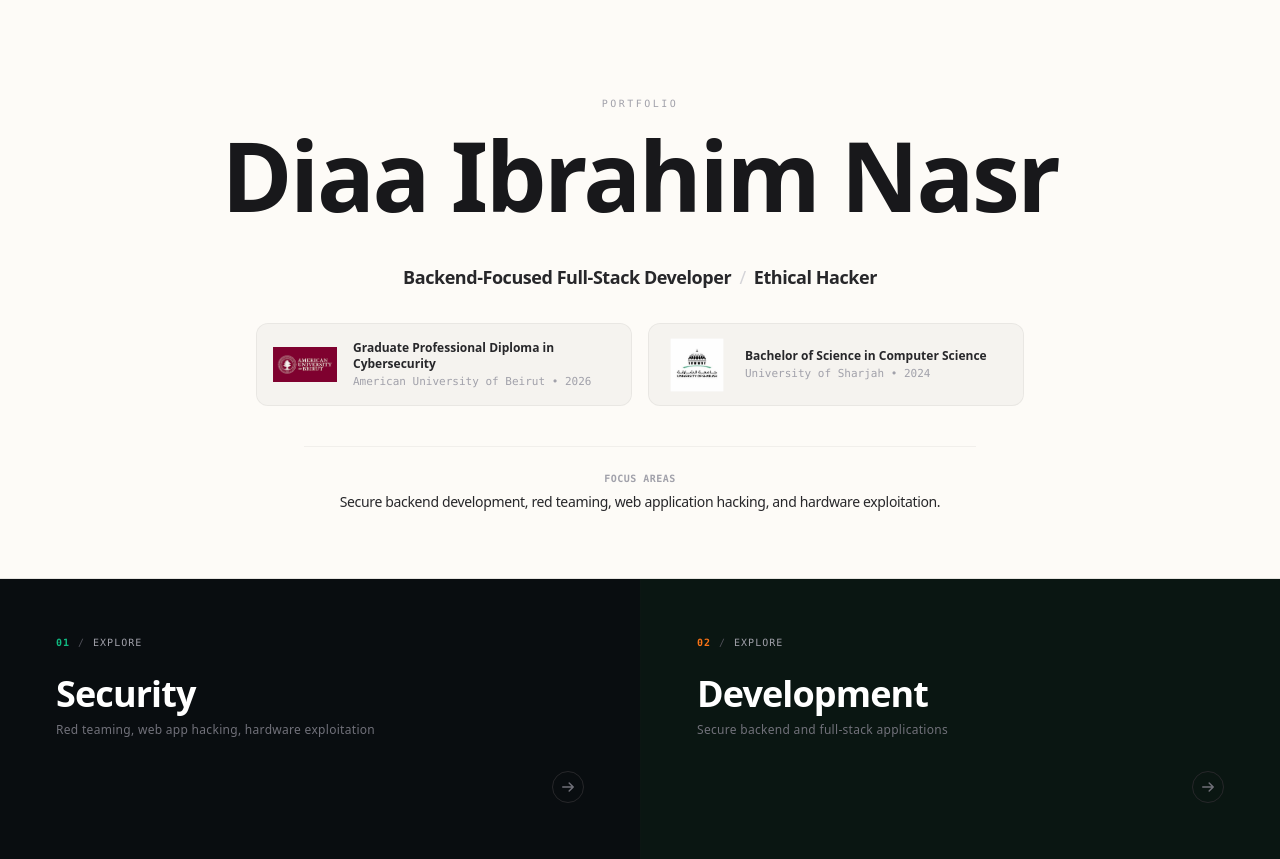
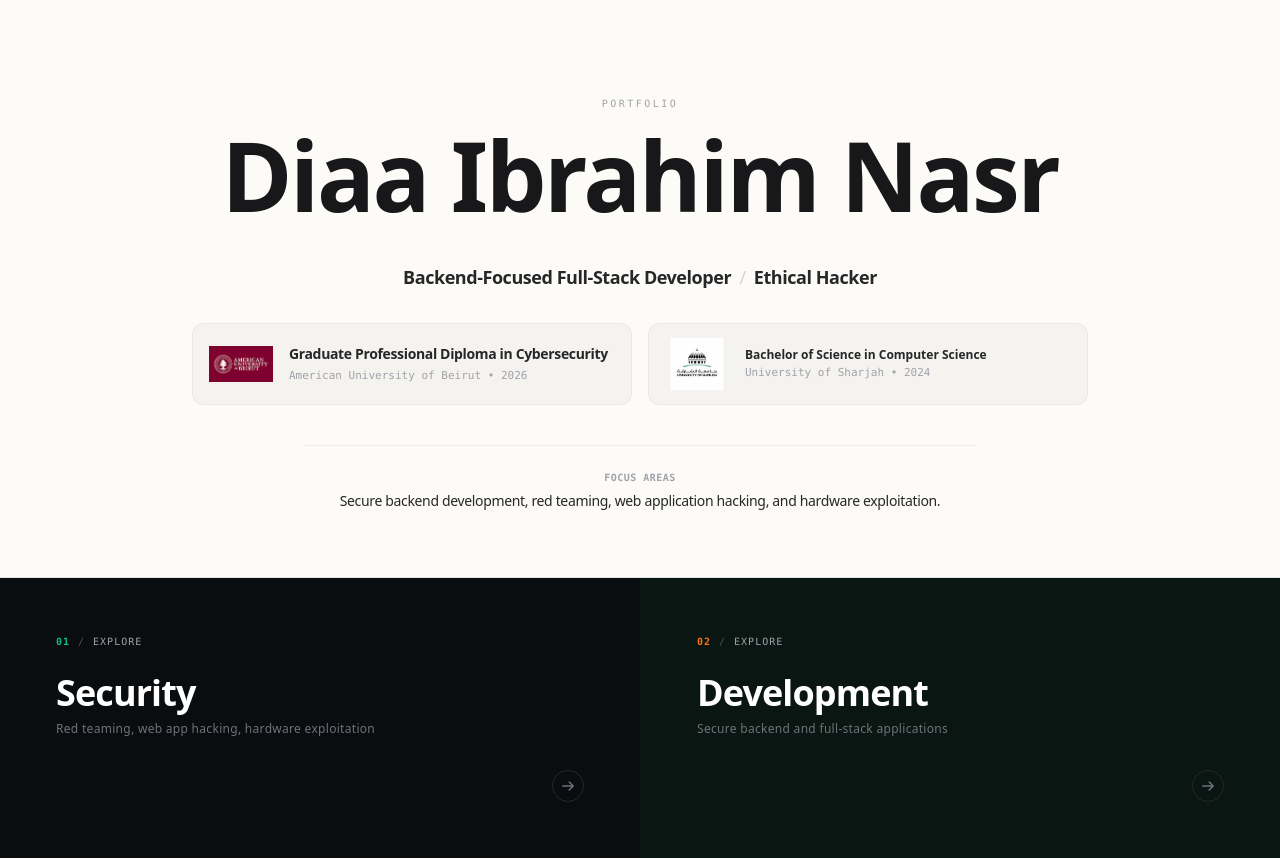
Before and after one commit to Diaa-I/portfolio, a React (Vite) app: page / in a window 1280 px wide. Built offline with nearby package versions, Linux system fonts and the light colour scheme; no server answers.

Commit message:
Fix the aub box

```diff
--- a/src/App.jsx
+++ b/src/App.jsx
@@ -23,7 +23,7 @@ function App() {
           <span class="text-zinc-300 font-light mx-1">/</span> Ethical Hacker
         </p>
 
-        <div class="grid grid-cols-1 md:grid-cols-2 gap-4 w-full max-w-3xl mx-auto mb-10">
+        <div class="grid grid-cols-1 md:grid-cols-2 gap-4 w-full max-w-4xl mx-auto mb-10">
           <div class="flex items-center space-x-4 p-4 rounded-xl bg-zinc-900/[0.03] border border-zinc-900/5 text-left">
             <div class="flex-shrink-0 w-16 h-12 flex items-center justify-center">
               <img
@@ -33,10 +33,10 @@ function App() {
               />
             </div>
             <div class="leading-snug">
-              <p class="text-xs font-bold text-zinc-800">
+              <p class="text-sm font-bold text-zinc-800 tracking-tight">
                 Graduate Professional Diploma in Cybersecurity
               </p>
-              <p class="text-[11px] font-mono text-zinc-400 mt-0.5">
+              <p class="text-[11px] font-mono text-zinc-400 mt-1">
                 American University of Beirut &bull; 2026
               </p>
             </div>
```
